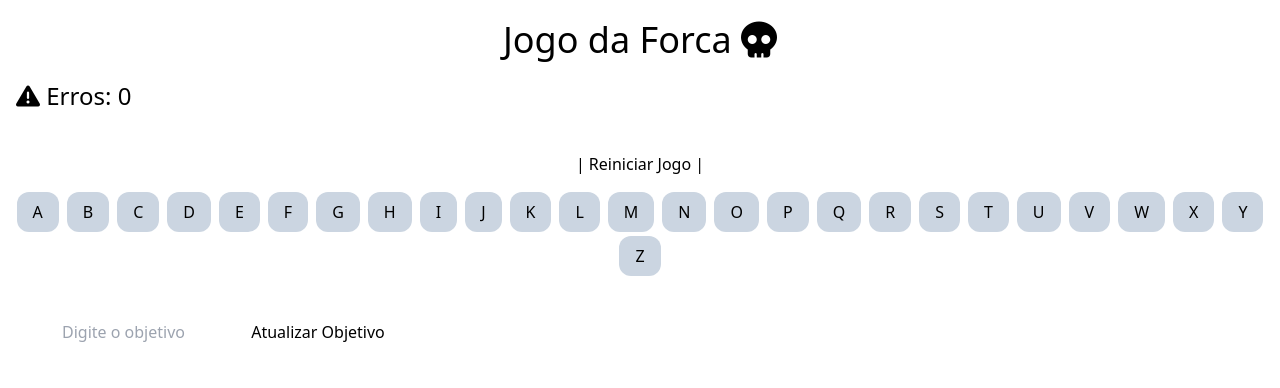
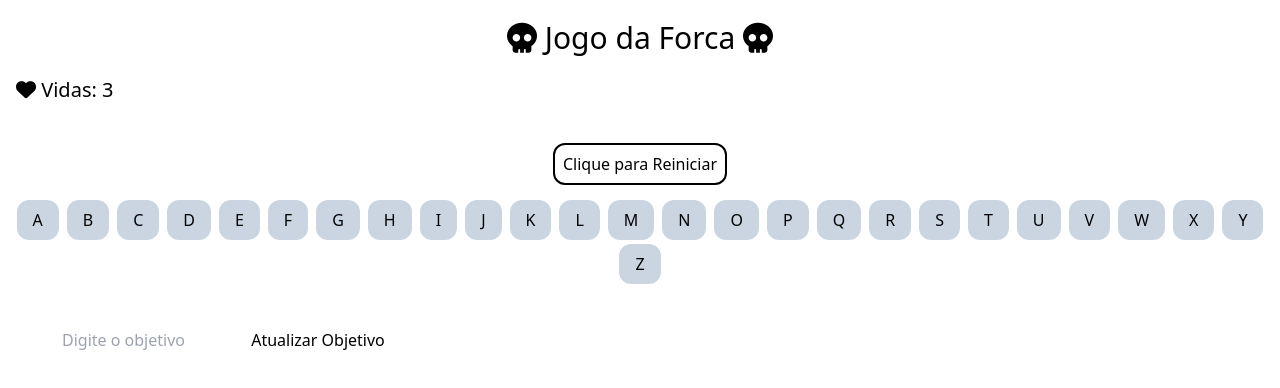
Before and after one commit to eduardomarcolin09/Jogo_Da_Forca, a plain HTML site: page index.html in a window 1280 px wide. Drawn offline with nearby package versions, Linux system fonts and the light colour scheme.

Commit message:
CSS melhorado

```diff
--- a/index.html
+++ b/index.html
@@ -7,22 +7,25 @@
     <title>Jogo da Forca</title>
     <script src="https://cdn.tailwindcss.com"></script>
     <link rel="stylesheet" href="https://cdnjs.cloudflare.com/ajax/libs/font-awesome/6.4.2/css/all.min.css" integrity="sha512-z3gLpd7yknf1YoNbCzqRKc4qyor8gaKU1qmn+CShxbuBusANI9QpRohGBreCFkKxLhei6S9CQXFEbbKuqLg0DA==" crossorigin="anonymous" referrerpolicy="no-referrer" />
-    <link rel="stylesheet" href="estilo.css">
+    <link rel="apple-touch-icon" sizes="180x180" href="favicon_io/apple-touch-icon.png">
+    <link rel="icon" type="image/png" sizes="32x32" href="favicon_io/favicon-32x32.png">
+    <link rel="icon" type="image/png" sizes="16x16" href="favicon_io/favicon-16x16.png">
+    <link rel="manifest" href="favicon_io/site.webmanifest">
 </head>
 <body>
-    <h1 class="text-center p-5 text-4xl">Jogo da Forca <span><i class="fa-solid fa-skull"></i></span></h1>
-    <div class="mx-4 text-2xl"><i class="fa-solid fa-triangle-exclamation"></i> Erros: <span id="errors">0</span></div>
+    <h1 class="text-center p-5 text-3xl"><span><i class="fa-solid fa-skull"></i> Jogo da Forca <span><i class="fa-solid fa-skull"></i></span></h1>
+    <div class="mx-4 text-xl"><i class="fa-solid fa-heart"></i> Vidas: <span id="erros">3</span></div>
     <br>
     <div class="flex items-center justify-center">
         <div id="palavra" class="flex items-center justify-center"></div>
     </div>
-    <div class="text-center my-4"><span id="reiniciarJogo">| Reiniciar Jogo |</span> </div>
+    <div class="text-center mt-6 mb-6"><span id="reiniciarJogo" class="border-2 border-black p-2 rounded-xl">Clique para Reiniciar</span></div>
     <div id="botoes" class="text-center"></div>
     <br>
     <div>
         <form id="meuFormulario" method="post" class="">
           <input type="text" id="x" name="x" placeholder="Digite o objetivo" class="text-center mx-2">
-          <input type="button" value="Atualizar Objetivo" onclick="atualizarObjetivo()" class="my-4">
+          <input type="button" value="Atualizar Objetivo" onclick="verificarCampo()" class="my-4">
         </form>
       </div>
     <script src="scripts.js"></script>
```
